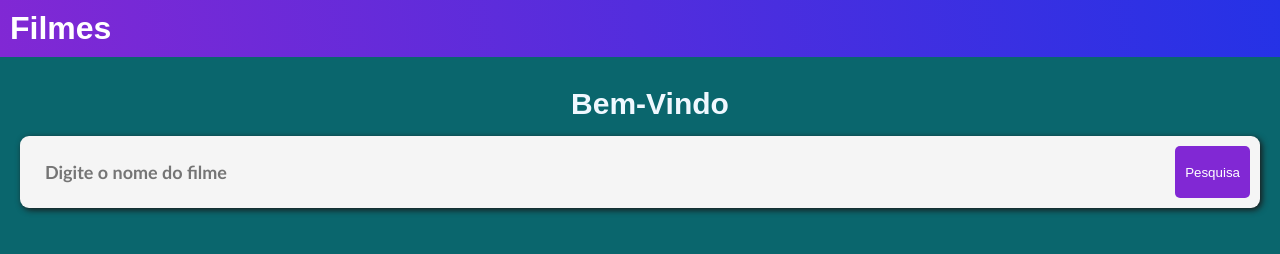
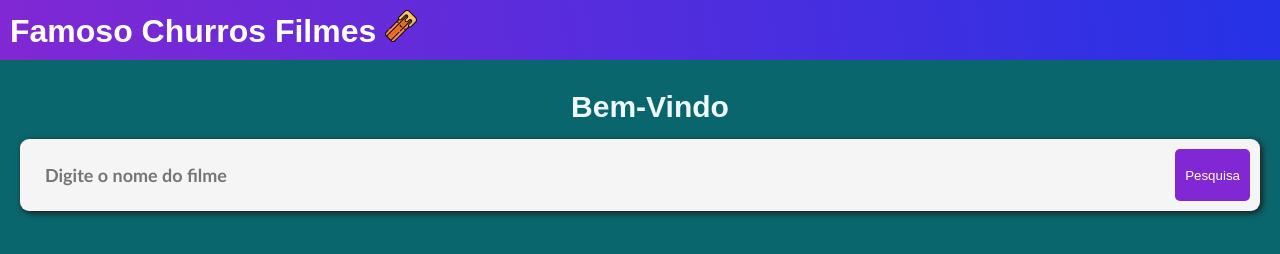
Before and after one commit to MateusSanfer/pesquisa-de-filmes, a plain HTML site: page index.html in a window 1280 px wide. Drawn offline with Linux system fonts and the light colour scheme.

Commit message:
Adicionando favicon

```diff
--- a/index.html
+++ b/index.html
@@ -1,13 +1,14 @@
 <!DOCTYPE html>
 <html lang="pt-br">
   <head>
+    <link rel="shortcut icon" href="src/images/favicon.ico" type="image/x-icon">
     <meta charset="UTF-8" />
     <meta name="viewport" content="width=device-width, initial-scale=1.0" />
     <link rel="stylesheet" href="./src/css/styles.css" />
-    <title>Filmes</title>
+    <title>Famoso Churros Filmes</title>
   </head>
   <body>
-    <h1 class="title">Filmes</h1>
+    <h1 class="title">Famoso Churros Filmes <img src="src/images/favicon-32x32.png" alt=""></h1>
 
     <div class="subTitle">
       <h2 class="galo">Bem-Vindo</h2>
```
Also changed, not shown: src/images/favicon-32x32.png (added), src/images/favicon.ico (added).
